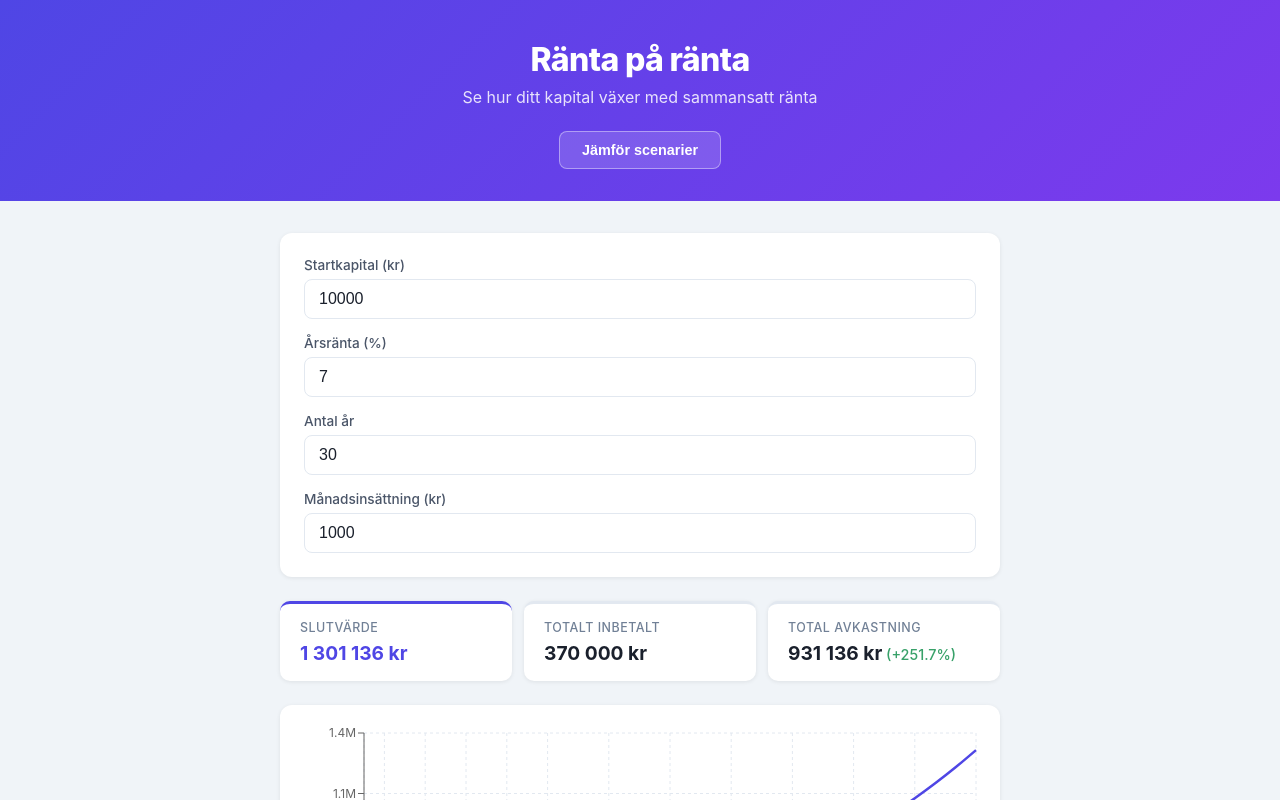
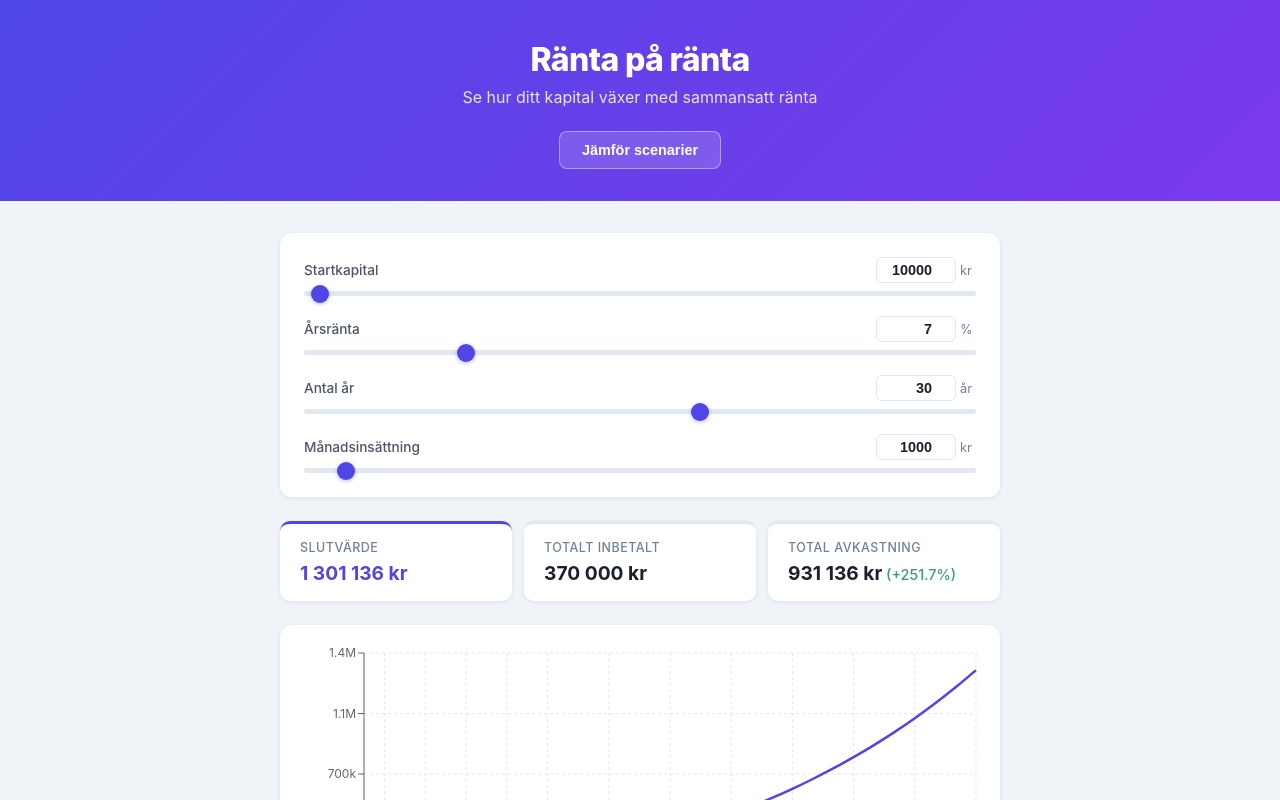
Before and after one commit to SJSafferson/compounding-calculator, a React (Vite) app: page / in a window 1280 px wide. Shown: the top 800 px of the page. Built offline with nearby package versions, Linux system fonts and the light colour scheme.

Commit message:
Add sliders to all input fields

```diff
--- a/src/components/InputForm.module.css
+++ b/src/components/InputForm.module.css
@@ -1,7 +1,7 @@
 .form {
   display: flex;
   flex-direction: column;
-  gap: 16px;
+  gap: 20px;
   background: #fff;
   border-radius: 12px;
   padding: 24px;
@@ -18,25 +18,83 @@
 .field {
   display: flex;
   flex-direction: column;
-  gap: 6px;
+  gap: 8px;
 }
 
-.field label {
+.fieldHeader {
+  display: flex;
+  justify-content: space-between;
+  align-items: center;
+}
+
+.fieldHeader label {
   font-size: 0.85rem;
   font-weight: 500;
   color: #4a5568;
 }
 
-.field input {
-  padding: 10px 14px;
-  border: 1.5px solid #e2e8f0;
-  border-radius: 8px;
-  font-size: 1rem;
-  color: #1a202c;
-  transition: border-color 0.15s;
-  outline: none;
+.value {
+  display: flex;
+  align-items: center;
+  gap: 4px;
 }
 
-.field input:focus {
+.value input[type="number"] {
+  width: 80px;
+  padding: 4px 8px;
+  border: 1.5px solid #e2e8f0;
+  border-radius: 6px;
+  font-size: 0.9rem;
+  font-weight: 600;
+  color: #1a202c;
+  text-align: right;
+  outline: none;
+  transition: border-color 0.15s;
+}
+
+.value input[type="number"]:focus {
   border-color: #4f46e5;
 }
+
+.unit {
+  font-size: 0.8rem;
+  color: #718096;
+  min-width: 16px;
+}
+
+.slider {
+  -webkit-appearance: none;
+  appearance: none;
+  width: 100%;
+  height: 5px;
+  border-radius: 4px;
+  background: #e2e8f0;
+  outline: none;
+  cursor: pointer;
+}
+
+.slider::-webkit-slider-thumb {
+  -webkit-appearance: none;
+  appearance: none;
+  width: 18px;
+  height: 18px;
+  border-radius: 50%;
+  background: #4f46e5;
+  cursor: pointer;
+  transition: transform 0.1s;
+  box-shadow: 0 1px 4px rgba(79,70,229,0.4);
+}
+
+.slider::-webkit-slider-thumb:hover {
+  transform: scale(1.2);
+}
+
+.slider::-moz-range-thumb {
+  width: 18px;
+  height: 18px;
+  border-radius: 50%;
+  background: #4f46e5;
+  cursor: pointer;
+  border: none;
+  box-shadow: 0 1px 4px rgba(79,70,229,0.4);
+}
--- a/src/components/InputForm.tsx
+++ b/src/components/InputForm.tsx
@@ -7,62 +7,57 @@ interface Props {
   label?: string
 }
 
+const sliderConfig = {
+  principal:      { min: 0,   max: 1000000, step: 1000 },
+  annualRate:     { min: 0,   max: 30,      step: 0.1  },
+  years:          { min: 1,   max: 50,      step: 1    },
+  monthlyDeposit: { min: 0,   max: 20000,   step: 100  },
+}
+
 export default function InputForm({ params, onChange, label }: Props) {
   function update(field: keyof CalcParams, raw: string) {
     const value = parseFloat(raw) || 0
     onChange({ ...params, [field]: value })
   }
 
+  function Field({ field, labelText, unit }: { field: keyof CalcParams; labelText: string; unit: string }) {
+    const cfg = sliderConfig[field]
+    return (
+      <div className={styles.field}>
+        <div className={styles.fieldHeader}>
+          <label>{labelText}</label>
+          <span className={styles.value}>
+            <input
+              type="number"
+              min={cfg.min}
+              max={cfg.max}
+              step={cfg.step}
+              value={params[field] || ''}
+              onChange={e => update(field, e.target.value)}
+            />
+            <span className={styles.unit}>{unit}</span>
+          </span>
+        </div>
+        <input
+          type="range"
+          className={styles.slider}
+          min={cfg.min}
+          max={cfg.max}
+          step={cfg.step}
+          value={params[field]}
+          onChange={e => update(field, e.target.value)}
+        />
+      </div>
+    )
+  }
+
   return (
     <div className={styles.form}>
       {label && <h3 className={styles.label}>{label}</h3>}
-
-      <div className={styles.field}>
-        <label>Startkapital (kr)</label>
-        <input
-          type="number"
-          min="0"
-          value={params.principal || ''}
-          onChange={e => update('principal', e.target.value)}
-          placeholder="10 000"
-        />
-      </div>
-
-      <div className={styles.field}>
-        <label>Årsränta (%)</label>
-        <input
-          type="number"
-          min="0"
-          max="100"
-          step="0.1"
-          value={params.annualRate || ''}
-          onChange={e => update('annualRate', e.target.value)}
-          placeholder="7"
-        />
-      </div>
-
-      <div className={styles.field}>
-        <label>Antal år</label>
-        <input
-          type="number"
-          min="1"
-          max="100"
-          value={params.years || ''}
-          onChange={e => update('years', e.target.value)}
-          placeholder="30"
-        />
-      </div>
-
-      <div className={styles.field}>
-        <label>Månadsinsättning (kr)</label>
-        <input
-          type="number"
-          min="0"
-          value={params.monthlyDeposit || ''}
-          onChange={e => update('monthlyDeposit', e.target.value)}
-          placeholder="1 000"
-        />
-      </div>
+      <Field field="principal"      labelText="Startkapital"      unit="kr" />
+      <Field field="annualRate"     labelText="Årsränta"          unit="%" />
+      <Field field="years"          labelText="Antal år"          unit="år" />
+      <Field field="monthlyDeposit" labelText="Månadsinsättning"  unit="kr" />
     </div>
   )
 }
```
